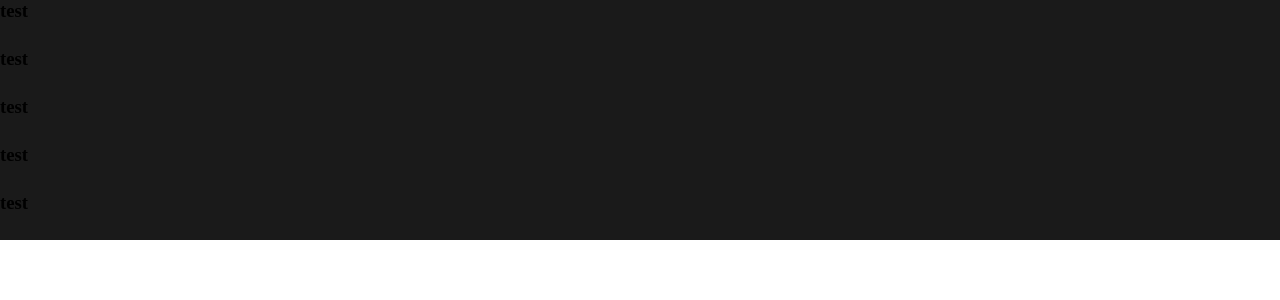
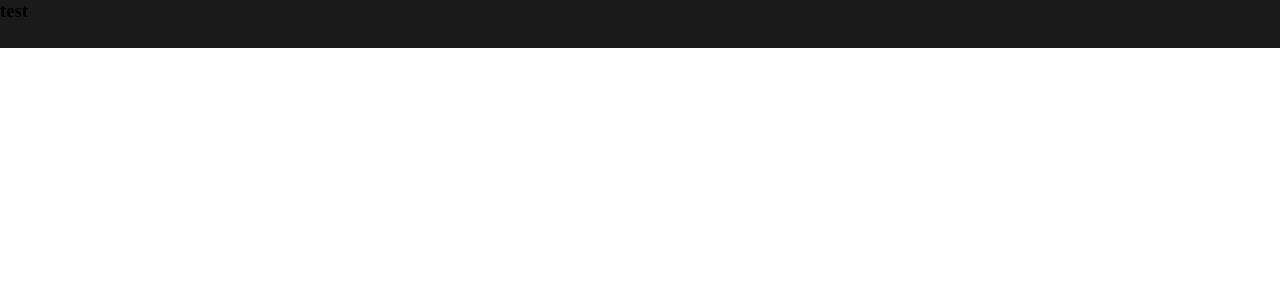
Before and after one commit to simonsteer/youcan, a React (Create React App) app: page / in a window 1280 px wide. Shown: the top 300 px of the page. Built offline with nearby package versions, Linux system fonts and the light colour scheme; what normalizr would draw is missing.

Commit message:
add beginning of colorpicker

```diff
--- a/package.json
+++ b/package.json
@@ -25,7 +25,7 @@
     "updeep": "^1.1.0",
     "validator": "^10.11.0"
   },
-  "proxy": "http://localhost:5000",
+  "proxy": "http://localhost:3000",
   "scripts": {
     "client": "react-scripts start",
     "prestart": "cd lib && tsc",
--- a/src/App.tsx
+++ b/src/App.tsx
@@ -4,13 +4,11 @@ import store from './reducers/store'
 import { Toggle, NumericInput, DropdownSelect } from './components/Inputs'
 import MenuItem from './components/ComponentEditor/MenuItem'
 import Flex from './components/Flex'
+import ColorPicker from './components/Inputs/ColorPicker';
 import Expandable from './components/Expandable'
 
 const App = () => (
   <Provider store={store}>
-    {Array(5)
-      .fill(undefined)
-      .map(() => (
         <Expandable closedHeight={48}>
           {(setIsOpen, isOpen) =>
           <div>
@@ -27,9 +25,9 @@ const App = () => (
             defaultValue="%"
             onChange={console.log}
             />
+          <ColorPicker initialValue="#ffffff" onChange={console.log} />
             </div>}
         </Expandable>
-      ))}
   </Provider>
 )
 
--- a/src/components/Expandable.tsx
+++ b/src/components/Expandable.tsx
@@ -1,6 +1,5 @@
-import React, { useState, useEffect, useCallback, TransitionEvent, Dispatch, SetStateAction } from 'react'
+import React, { useState, useRef, useEffect, useCallback, TransitionEvent, Dispatch, SetStateAction } from 'react'
 import styled from 'styled-components'
-import get from 'lodash/get'
 import { COLORS } from './constants'
 import Flex from './Flex'
 
@@ -10,25 +9,32 @@ export interface ExpandableProps {
   showArrow?: boolean
   absolute?: boolean
   closeOnBlur?: boolean
+  startOpen?: boolean
 }
 
-const Expandable = ({ children, closedHeight = 0, showArrow = false }: ExpandableProps) => {
-  const [isOpen, setIsOpen] = useState(false)
+const Expandable = ({ children, closedHeight = 0, startOpen = false, showArrow = false, closeOnBlur = false }: ExpandableProps) => {
+  const root = useRef(null)
+  const [isOpen, setIsOpen] = useState(startOpen)
   const [hasOpened, setHasOpened] = useState(false)
   const [height, setHeight] = useState(0)
-  const [node, setNode] = useState(null)
 
   const measuredRef = useCallback(node => {
     if (node !== null) {
-      setNode(node)
       setHeight(node.getBoundingClientRect().height);
     }
   }, [isOpen])
 
   useEffect(() => {
-    const handler: EventListener = ({ target }) => {
-      const _node = ((node as unknown) as Node)
-      if (_node && !_node.isSameNode(get(target, 'parentNode'))) {
+    const handler: EventListener = (e) => {
+      if (!closeOnBlur) {
+        return
+      }
+
+      if (!root || !root.current) {
+        return
+      }
+
+      if (!root.current.contains(e.target)) {
         setIsOpen(false)
       }
     }
@@ -45,7 +51,7 @@ const Expandable = ({ children, closedHeight = 0, showArrow = false }: Expandabl
   }
 
   return (
-    <ExpandableContainer hasOpened={hasOpened} height={height} closedHeight={closedHeight} isOpen={isOpen} onTransitionEnd={handleTransitionEnd}>
+    <ExpandableContainer ref={root} hasOpened={hasOpened} height={height} closedHeight={closedHeight} isOpen={isOpen} onTransitionEnd={handleTransitionEnd}>
         <div ref={measuredRef}>
         {children(setIsOpen, isOpen)}
       </div>
--- a/src/components/Flex/Flex.tsx
+++ b/src/components/Flex/Flex.tsx
@@ -6,6 +6,7 @@ export interface FlexProps {
   column?: boolean
   reverse?: boolean
   wrap?: boolean
+  background?: string
   justify?: 'start' | 'center' | 'end' | 'around' | 'between' | 'even'
   align?: 'start' | 'end' | 'center' | 'stretch' | 'baseline'
   center?: boolean
--- a/src/components/Flex/utils.ts
+++ b/src/components/Flex/utils.ts
@@ -6,6 +6,7 @@ export const getStyle = ({
   minHeight = 'auto',
   minWidth = 'auto',
   overflow = 'auto',
+  background = 'transparent',
   ...flexProps
 }: FlexProps) => {
   return `
@@ -15,6 +16,7 @@ export const getStyle = ({
     min-height: ${minHeight};
     min-width: ${minWidth};
     overflow: ${overflow};
+    background: ${background};
   `
 }
 
--- /dev/null
+++ b/src/components/Inputs/ColorPicker/ColorPicker.tsx
@@ -0,0 +1,52 @@
+import React, { useState } from 'react'
+import styled from 'styled-components'
+import Flex from '../../Flex';
+import Expandable from '../../Expandable';
+
+interface ColorPickerProps {
+  onChange: (color: string) => void
+  initialValue: string
+}
+
+const ColorPicker = ({ initialValue = '#a3a3a3' }: ColorPickerProps) => {
+  const [value, setValue] = useState(initialValue)
+  const [tempValue, setTempValue] = useState(initialValue)
+
+  return (
+    <Flex height="20px" overflow="visible">
+      <Expandable closedHeight={20} closeOnBlur showArrow>
+        {(setIsOpen, isOpen) => {
+          const toggleIsOpen = () => setIsOpen(!isOpen)
+
+          return <div>
+            <Flex width="100%" height="20px" background={value} onClick={toggleIsOpen} />
+            <ColorMap column onClick={toggleIsOpen} onMouseOver={console.log} width="75px" height="75px">
+              <LightnessMap flex={1} />
+              <DarknessMap flex={1} />
+            </ColorMap>
+          </div>
+        }}
+      </Expandable>
+    </Flex>
+  )
+}
+
+export default ColorPicker
+
+interface ColorMapProps {
+  onMouseOver: (e: any) => void
+}
+const ColorMap = styled(Flex) <ColorMapProps>`
+  background: -webkit-linear-gradient(left, #F00 0%, #FF0 16.66%, #0F0 33.33%, #0FF 50%, #00F 66.66%, #F0F 83.33%, #F00 100%);
+  cursor: crosshair;
+`
+
+const LightnessMap = styled(Flex)`
+  background: -webkit-linear-gradient(top, black 5%, transparent);
+  mix-blend-mode: multiply;
+`
+
+const DarknessMap = styled(Flex)`
+  background: -webkit-linear-gradient(bottom, white 5%, transparent);
+  mix-blend-mode: screen;
+`
--- /dev/null
+++ b/src/components/Inputs/ColorPicker/index.ts
@@ -0,0 +1 @@
+export {default } from './ColorPicker'
--- a/src/components/Inputs/DropdownSelect.tsx
+++ b/src/components/Inputs/DropdownSelect.tsx
@@ -28,13 +28,13 @@ export const DropdownSelect = <F extends (n: string) => any>({
     if (isOpen) {
       const nextValue = transformValue ? transformValue(val) : val
       onChange(nextValue)
-      setItems(sortBy(options, ({ value }) => value === val))
+      setItems(sortBy(options, ({ value }) => value !== val))
     }
   }
 
   return (
     <Flex height="20px" flex={1} overflow="visible">
-      <Expandable closedHeight={20} showArrow>
+      <Expandable closedHeight={20} showArrow closeOnBlur>
         {(setIsOpen, isOpen) => items.map(({ value, label }, index) => (
           <Item
           key={index}
--- a/src/reducers/session.ts
+++ b/src/reducers/session.ts
@@ -1,7 +1,7 @@
 import u from 'updeep'
 import { Action } from '../actions/types'
 
-const initialState = {
+const initialState: Session = {
   token: null,
 }
 
--- a/tsconfig.json
+++ b/tsconfig.json
@@ -10,6 +10,7 @@
     "esModuleInterop": true,
     "allowSyntheticDefaultImports": true,
     "strict": true,
+    "strictNullChecks": false,
     "forceConsistentCasingInFileNames": true,
     "module": "esnext",
     "moduleResolution": "node",
```
Also changed, not shown: src/components/Inputs/ColorPicker/utils.ts (added, +18 -0 lines).
